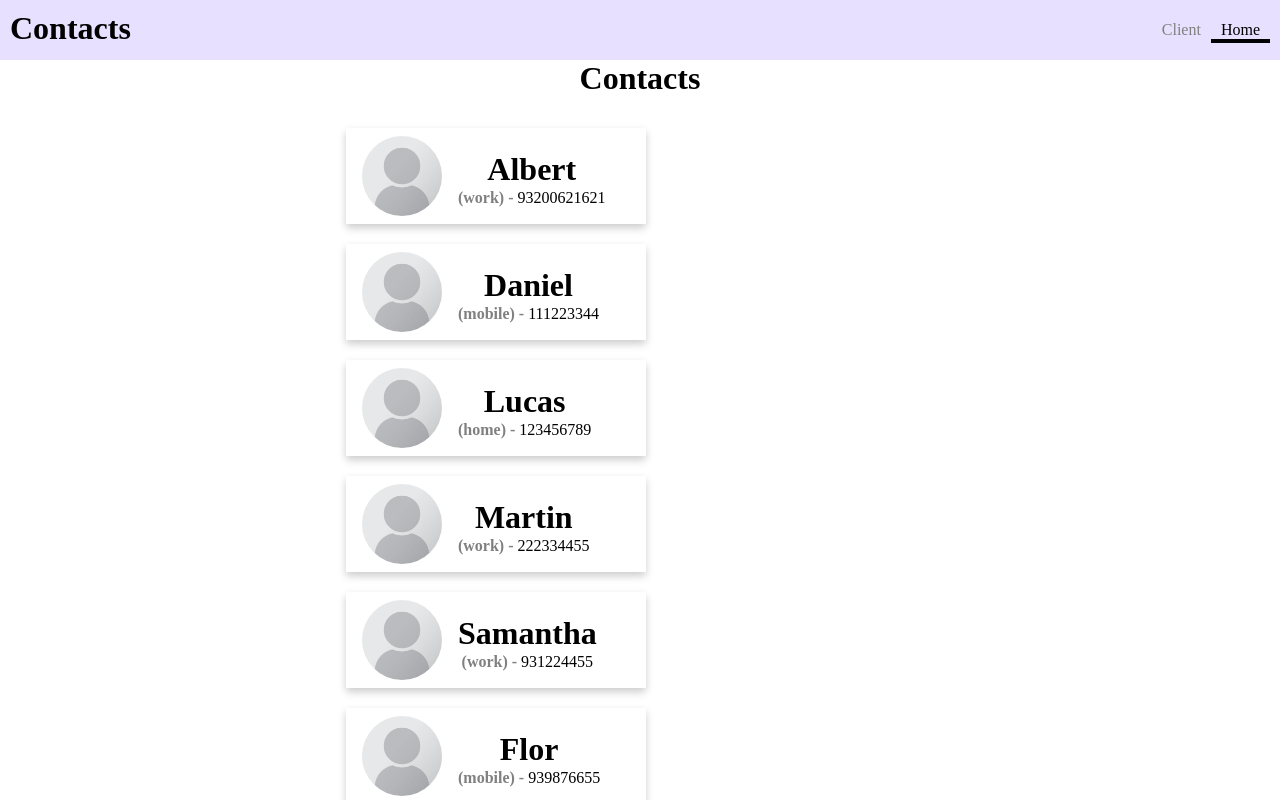
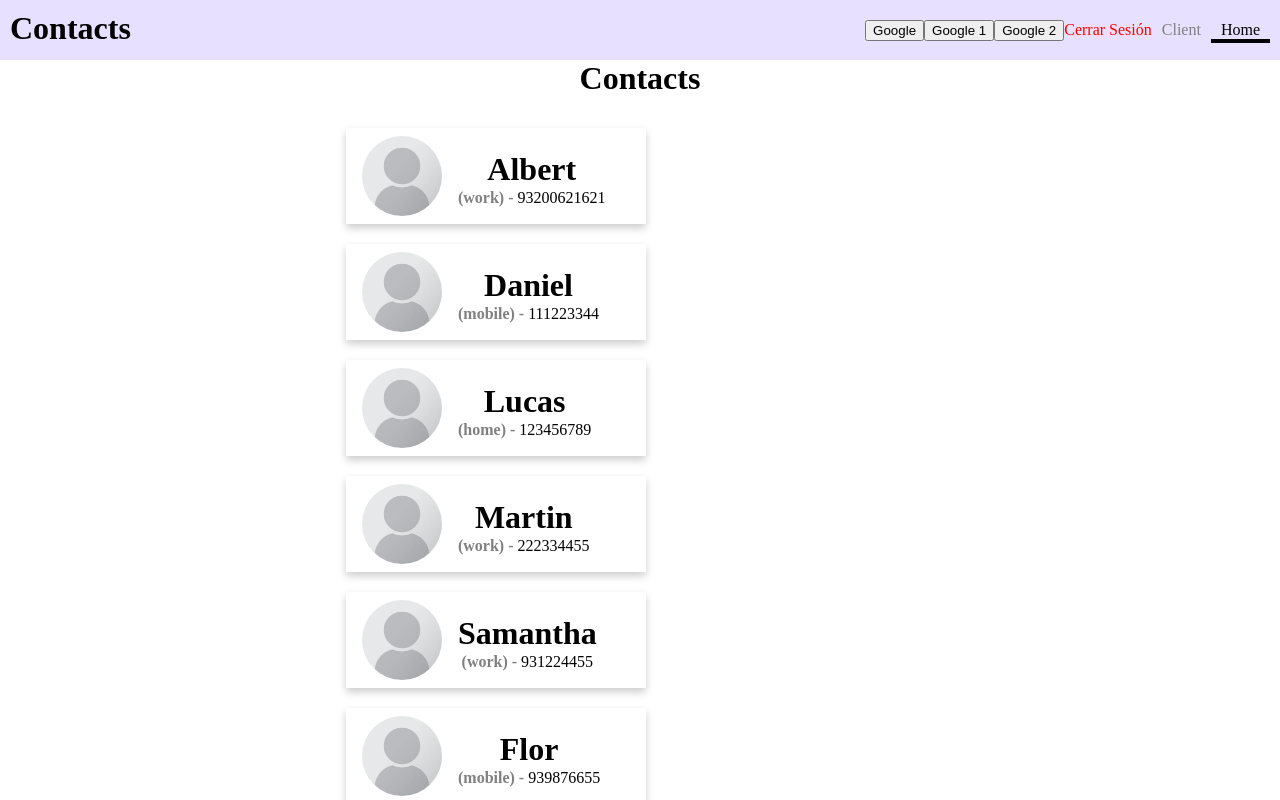
Before and after one commit to fernandomiras1/angular-school-forms, an Angular app: page /home in a window 1280 px wide. Shown: the top 800 px of the page. Built offline with nearby package versions, Linux system fonts and the light colour scheme.

Commit message:
ng-content mas en profundidad

```diff
--- a/src/app/app.component.html
+++ b/src/app/app.component.html
@@ -3,6 +3,16 @@
       <app-header>
         <a routerLink="/client" routerLinkActive="active-link">Client</a>
         <a routerLink="/home" routerLinkActive="active-link">Home</a>
+        <!-- <button type="submit">Google</button> -->
+        <div class="test">
+          <button type="submit">Google</button>
+          <button type="submit">Google 1</button>
+          <button type="submit">Google 2</button>
+        </div>
+
+        <div close>
+          Cerrar Sesión
+        </div>
       </app-header>
       <router-outlet></router-outlet>
     </main>
--- a/src/app/features/header/header.component.html
+++ b/src/app/features/header/header.component.html
@@ -3,6 +3,17 @@
   <!-- cancela la subcripcion del observable cuando el componente se cierra -->
   <h1>{{titleService.title$ | async}}</h1>
   <div class="buttons">
-    <ng-content></ng-content>
+    <!-- selector para button -->
+    <ng-content select="button"></ng-content>
+    <!-- selector para clases -->
+    <ng-content select=".test"></ng-content>
+
+     <!-- le decimos que le vamos a
+      pasar todo lo que contenga el selecor header -->
+      <div style="color:red">
+        <ng-content select="[close]"></ng-content>
+      </div>
+
+      <ng-content></ng-content>
   </div>
 </div>
```
